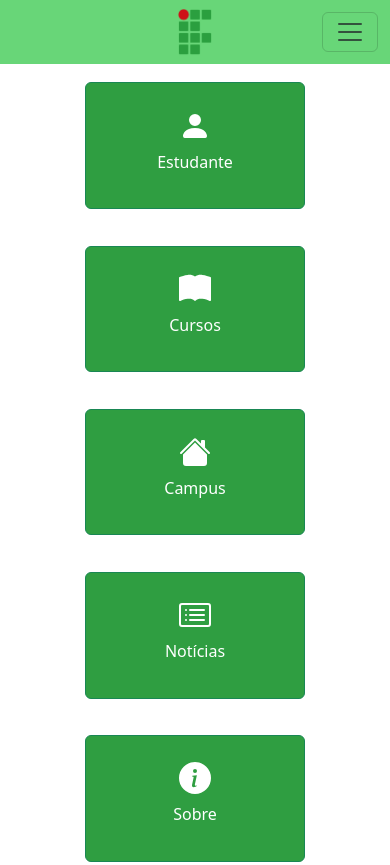
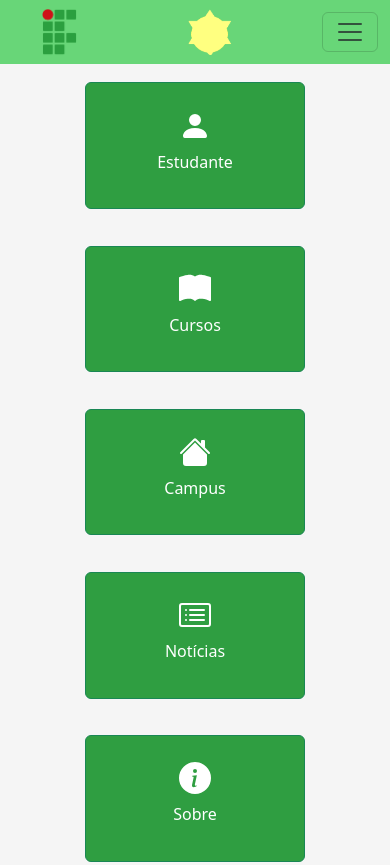
Before and after one commit to YuryOAraujo/Mapa-do-Site, a plain HTML site: page index.html in a window 390 px wide. Shown: the top 865 px of the page. Drawn offline with nearby package versions, Linux system fonts and the light colour scheme.

Commit message:
Tema dark
Implementação do tema dark no site mapa-do-site.

```diff
--- a/barraPesquisa.js
+++ b/barraPesquisa.js
@@ -28,3 +28,21 @@ const options = Array.from(datalist.options);
     for (const option of options) {
         datalist.appendChild(option);
     }
+
+    // Obtém a referência para a imagem
+var imagem = document.getElementById('sol');
+var atribute = 0;
+
+// Adiciona um ouvinte de eventos para o evento de clique na imagem
+imagem.addEventListener('click', function() {
+  // Altera a cor de fundo do body para preto
+    if(atribute == 0){
+         imagem.src = 'lua.png';
+        document.body.style.backgroundColor = '#1C1C1C';
+        atribute = 1;
+    }else{
+       imagem.src = 'sol.png';
+        document.body.style.backgroundColor = '#F5F5F5';
+        atribute = 0;
+    }
+});
--- a/index.html
+++ b/index.html
@@ -17,7 +17,7 @@
       <div class="container-fluid">
         <!-- Logo IF -->
           <img class="logoIF" src="./logoIF.png" alt="LogoIF">
-
+          <img id = "sol" src ="sol.png" alt = "sol">
         <button class="navbar-toggler" type="button" data-bs-toggle="collapse" data-bs-target="#navbarNav" aria-controls="navbarNav" aria-expanded="false" aria-label="Toggle navigation">
           <span class="navbar-toggler-icon"></span>
         </button>
--- a/style.css
+++ b/style.css
@@ -4,9 +4,18 @@
     font-family: system-ui, -apple-system, BlinkMacSystemFont, 'Segoe UI', Roboto, Oxygen, Ubuntu, Cantarell, 'Open Sans', 'Helvetica Neue', sans-serif;
 }
 
+body{
+    background-color: #F5F5F5;
+}
+
 .logoIF{
     margin-left: 10%;
-    width: 2%;
+    width: 4%;
+}
+
+#sol{
+    margin-left: 5%;
+    width: 4%;
 }
 
 #navbar{
@@ -52,6 +61,11 @@ a:hover {
       height: auto;
       margin-left: 45%;
     }
+
+    #sol{
+      margin-left: 5%;
+      width: 7%;
+   }
 }
 
 @media only screen and (max-width: 650px) {
@@ -60,6 +74,11 @@ a:hover {
       width: 10%;
       height: auto;
       margin-left: 45%;
+    }
+
+    #sol{
+      margin-left: 10%;
+      width: 4%;
     }
 }
 
@@ -73,7 +92,7 @@ a:hover {
     }
 
     .logoFacebook{
-        margin-right: 10%;
+        margin-right: 12%;
     }
 
     #searchButton2{
@@ -81,6 +100,16 @@ a:hover {
         height: 15vh;
         margin: 5%;
     }
+
+   #sol{
+      margin-left:5%;
+      width: 12%;
+    }
+
+   .logoIF{
+      margin-left: 5%;
+      width: 10%;
+   }
 }
 
 
@@ -100,6 +129,16 @@ a:hover {
     .socialMedia {
         margin-top: 32vh;
      }
+
+    #sol{
+      margin-left: 5%;
+      width: 15%;
+   }
+
+   .logoIF{
+      margin-left:8%;
+      width: 10%;
+   }
 }
 
 .col-4 a{
```
Also changed, not shown: lua.png (added), sol.png (added).
